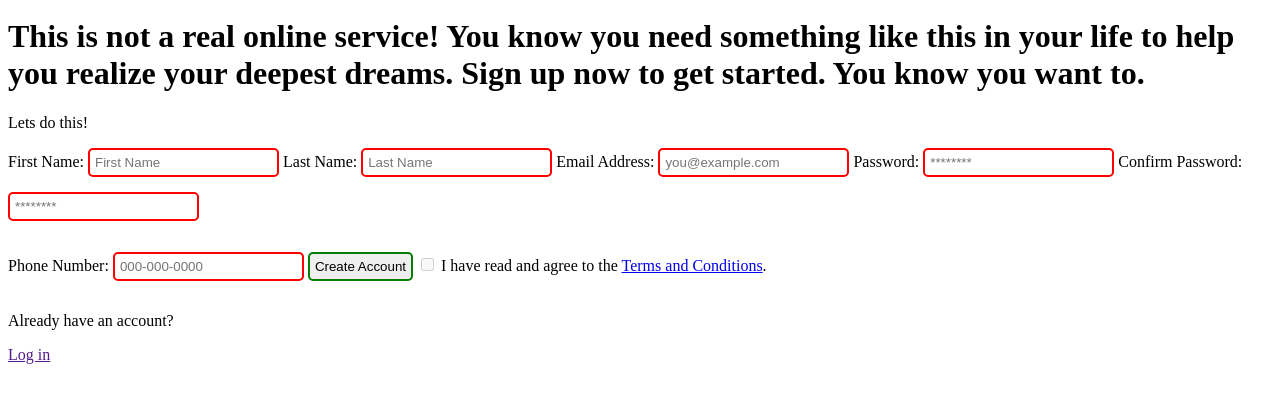
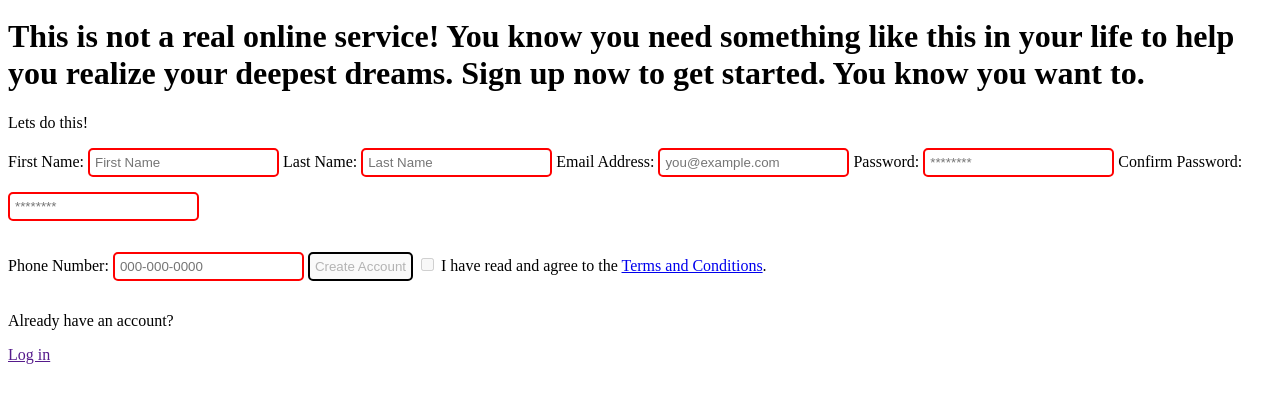
Before and after one commit to adilshads/signUpForm, a website: page index.html in a window 1280 px wide. Shown: the part 349-752 px from the top of the page. Drawn offline with Linux system fonts and the light colour scheme.

Commit message:
Add restriction to submit button to not submit until terms and conditions are read

```diff
--- a/index.html
+++ b/index.html
@@ -60,7 +60,7 @@
             <input type="phone_number" id="phone_number" name="phone_number" placeholder="000-000-0000"
             pattern="\d{3}[\-]\d{3}[\-]\d{4}" title="US based Phone Number in the format of: 123-456-7890" required>
 
-            <input type="submit" onclick="checkPasswordMatch()" value="Create Account">
+            <input type="submit" id="submit_button" onclick="checkPasswordMatch()" value="Create Account" disabled>
 
 
             <label>
@@ -68,6 +68,7 @@
                 I have read and agree to the
                 <a href="termsAndConditions.html" target="_blank" id="terms_link">Terms and Conditions</a>.
             </label>
+
         </form>
 
         <div>
```
